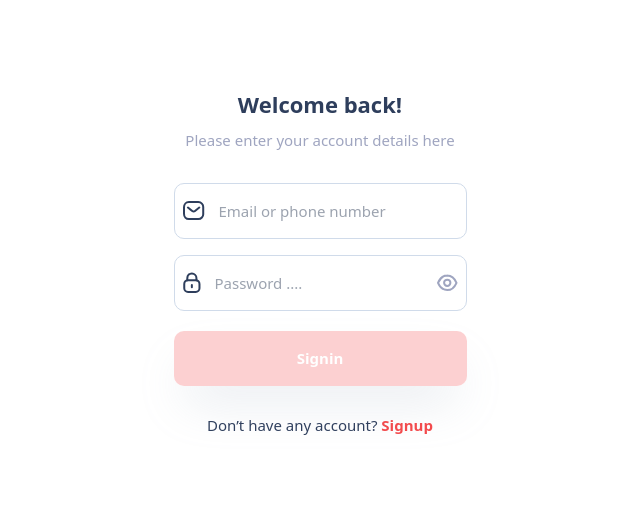
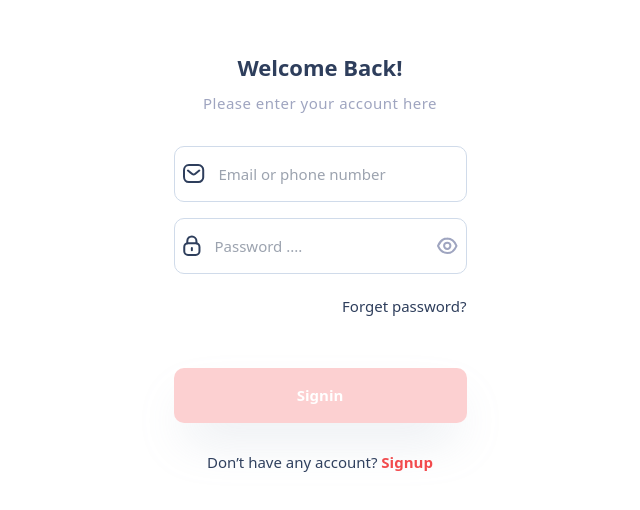
Before and after one commit to evergreenx/cookbooked, a Next.js app: page /auth/signin in a window 1280 px wide. Shown: the part 138-648 px from the top of the page, without its empty margins (320-960 px from the left). Built offline with nearby package versions, Linux system fonts and the light colour scheme; no server answers.

Commit message:
add forgetpassword txt

```diff
--- a/src/pages/auth/signin.tsx
+++ b/src/pages/auth/signin.tsx
@@ -101,11 +101,12 @@ const Signup = () => {
       className="flex flex-col h-screen w-full  mx-auto justify-center items-center  p-1"
     >
       <h2 className="text-[#2E3E5C] text-[22px] font-bold text-center">
-        Welcome back!
+      Welcome Back!
       </h2>
 
-      <p className="text-[#9FA5C0] font-medium text-[15px] text-center mt-[8px] mb-[32px]">
-        Please enter your account details here
+      <p className="text-[#9FA5C0] font-medium text-[15px] text-center mt-[8px] mb-[32px] tracking-[0.5px]
+      ">
+      Please enter your account here
       </p>
 
       <form onSubmit={handleSignIn}>
@@ -139,6 +140,15 @@ const Signup = () => {
           ) : null}
         </motion.div>
 
+        <motion.div
+          variants={inputVariants}
+          className="forgetpassword mt-[20px] text-right mb-[50px]"
+        >
+          <a href="/auth/forgetpassword" className="text-[#2E3E5C] font-medium text-[15px]">
+            Forget password?
+          </a>
+        </motion.div>
+
         <motion.div variants={inputVariants} className="button mt-[20px]">
           <Button
             size="large"
--- a/src/pages/auth/signup.tsx
+++ b/src/pages/auth/signup.tsx
@@ -112,7 +112,8 @@ const Signup = () => {
         Sign Up Here!
       </h2>
 
-      <p className="text-[#9FA5C0] font-medium text-[15px] text-center mt-[8px] mb-[32px]">
+      <p className="text-[#9FA5C0] font-medium text-[15px] text-center mt-[8px] mb-[32px] tracking-[0.5px]
+      ">
         Please enter your account details here
       </p>
 
@@ -177,6 +178,13 @@ const Signup = () => {
           </Button>
         </motion.div>
       </form>
+
+      <p className="text-[#2E3E5C] font-medium text-[15px] mt-[28px] ">
+      have an account?{" "}
+        <a href="/auth/signin" className="text-brandColor font-bold">
+          Signin
+        </a>
+      </p>
       <Toaster />
     </motion.div>
   );
--- a/src/providers/AuthProviders.tsx
+++ b/src/providers/AuthProviders.tsx
@@ -11,7 +11,7 @@ import {
 import toast from "react-hot-toast";
 
 export interface UserState {
-  user:  any;
+  user: any;
   loading: boolean;
   error: string | null;
   logout: () => Promise<void>;
@@ -34,7 +34,7 @@ type UserProviderProps = {
   children: ReactNode;
 };
 export const UserProvider = ({ children }: UserProviderProps) => {
-  const [user, setUser] = useState< null | {name:string , email:string,} >(
+  const [user, setUser] = useState<null | { name: string; email: string }>(
     null
   );
   const [loading, setLoading] = useState(true);
```
